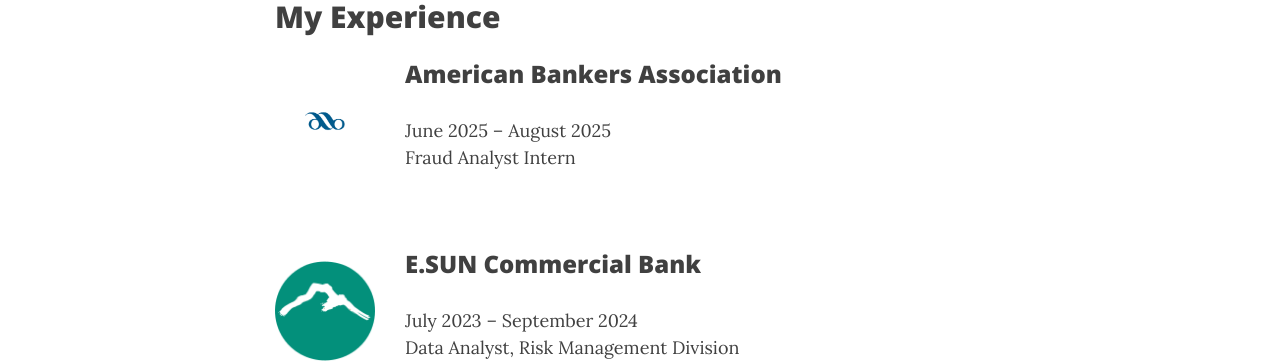
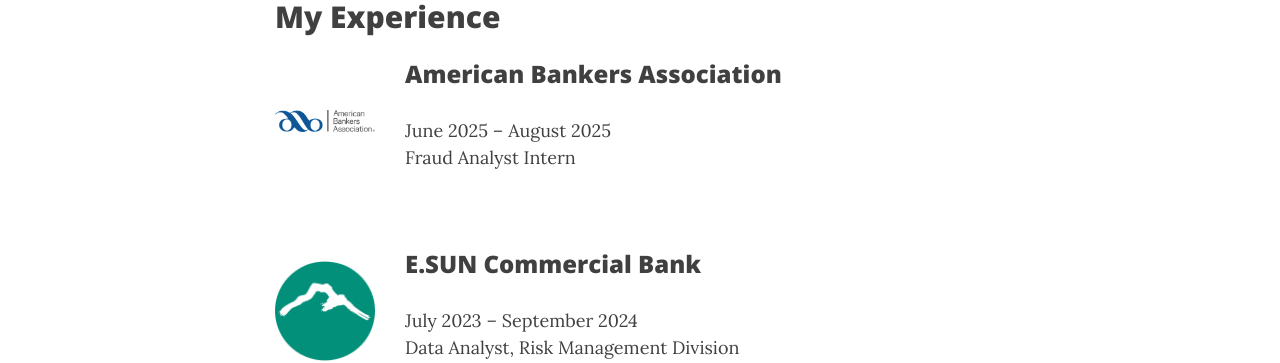
Before and after one commit to yuhsuanko/yuhsuanko.github.io, a Jekyll site: the page built from aboutme.md, in a window 1280 px wide and 900 px high, scrolled down 1643 px. Shown: the part 150-513 px from the top of the window. Built offline with Jekyll 4.4.1, drawn with Linux system fonts in a browser that asks for light colours; comment, search, counter and statistics services are not loaded.

Commit message:
Update logo

```diff
--- a/aboutme.md
+++ b/aboutme.md
@@ -52,7 +52,7 @@
   <h2>My Experience</h2>
 
   <div style="display: flex; align-items: center; margin-bottom: 30px;">
-    <img src="/assets/img/American-Bankers-Association.png" alt="American Bankers Association Logo" style="width: 100px; margin-right: 30px;">
+    <img src="/assets/img/AmericanBankersAsslogo.png" alt="American Bankers Association Logo" style="width: 100px; margin-right: 30px;">
     <div>
       <h3>American Bankers Association</h3>
       <p>June 2025 – August 2025<br>Fraud Analyst Intern</p>
```
Also changed, not shown: assets/img/American-Bankers-Association.png (deleted), assets/img/AmericanBankersAsslogo.png (added).
